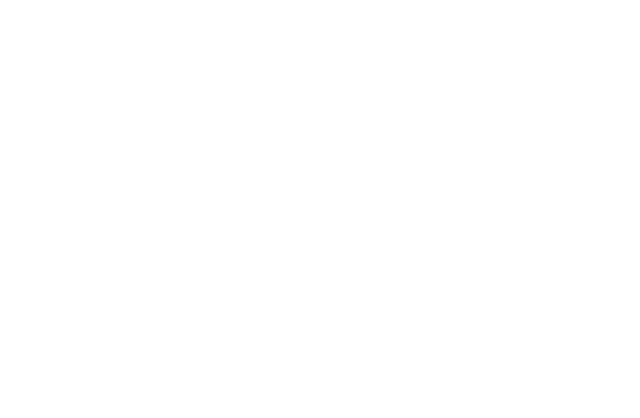
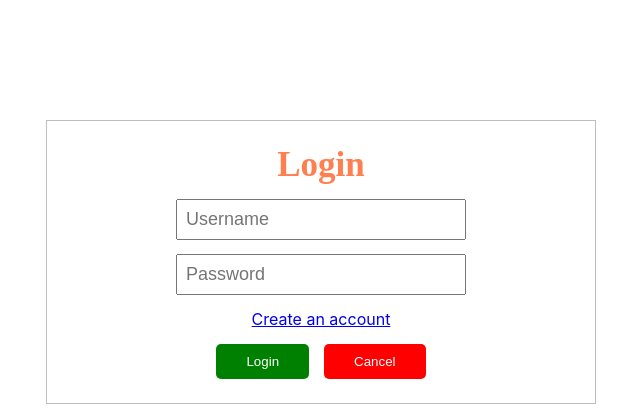
Before and after one commit to TaherMandsor53/portal-product, a React (Create React App) app: page / in a window 1280 px wide. Before the commit this address had no page. Shown: the top 418 px of the page, without its empty margins (319-959 px from the left). Built offline with nearby package versions, Linux system fonts and the light colour scheme.

Commit message:
added private route

```diff
--- a/src/App.js
+++ b/src/App.js
@@ -1,5 +1,5 @@
 import React from 'react';
-import { BrowserRouter as Router, Route, Routes } from 'react-router-dom';
+import { Route, Routes } from 'react-router-dom';
 import { Provider } from 'react-redux';
 import Store from './store/Store';
 import Login from './components/authentication/Login';
@@ -10,7 +10,7 @@
     <div className="App">
       <Provider store={Store}>
         <Routes>
-          <Route path="/login" element={<Login />}></Route>
+          <Route path="/" element={<Login />}></Route>
           <Route path="/register" element={<Registration />}></Route>
         </Routes>
       </Provider>
--- a/src/action/action.js
+++ b/src/action/action.js
@@ -1,6 +1,7 @@
 import * as types from './actionTypes';
 
 export function getProductDetails() {
+  console.log('hello');
   return {
     type: types.PRODUCT_DETAILS_REQUEST,
   };
--- a/src/api/api.js
+++ b/src/api/api.js
@@ -4,6 +4,7 @@
 
 const fetchProductDetails = () => {
   const URL = `${baseURL}/store/data.json`;
+  console.log(URL);
   return axios.get(URL);
 };
 
--- a/src/components/authentication/Login.js
+++ b/src/components/authentication/Login.js
@@ -1,5 +1,7 @@
-import React, { useState } from 'react';
+import React, { useEffect, useState } from 'react';
+import { Link } from 'react-router-dom';
 import InputComp from '../../common-components/InputComp';
+import { getProductDetails } from '../../action/action';
 
 export default function Login() {
   const [userDetails, setUserDetails] = useState({
@@ -11,6 +13,10 @@
     userNameError: '',
     passwordError: '',
   });
+
+  useEffect(() => {
+    getProductDetails();
+  }, []);
 
   const onLoginClick = () => {
     const isValidUserName = userDetails.userName.length > 0;
@@ -54,7 +60,7 @@
           onInputChange={onUserDetailChange}
           errorMsg={userDetailsError.passwordError}
         />
-
+        <Link to="/register">Create an account</Link>
         <div className="button-container">
           <button className="login-btn" onClick={onLoginClick}>
             Login
--- a/src/components/authentication/Registration.js
+++ b/src/components/authentication/Registration.js
@@ -1,4 +1,5 @@
 import React, { useState } from 'react';
+import { Link } from 'react-router-dom';
 import InputComp from '../../common-components/InputComp';
 import './style.scss';
 
@@ -56,7 +57,6 @@
           onInputChange={onChangeRegistrationDetails}
           errorMsg={registrationFormError.nameError}
         />
-
         <InputComp
           placeholderText="User Name"
           inputType="text"
@@ -64,7 +64,6 @@
           onInputChange={onChangeRegistrationDetails}
           errorMsg={registrationFormError.userNameError}
         />
-
         <InputComp
           placeholderText="Password"
           inputType="password"
@@ -72,7 +71,6 @@
           onInputChange={onChangeRegistrationDetails}
           errorMsg={registrationFormError.passwordError}
         />
-
         <InputComp
           placeholderText="Confirm Password"
           inputType="password"
@@ -80,7 +78,7 @@
           onInputChange={onChangeRegistrationDetails}
           errorMsg={registrationFormError.confirmPasswordError}
         />
-
+        Already have account ?<Link to="/">Login</Link>
         <div className="btns">
           <div>
             <button onClick={register} className="register-btn">
--- a/src/components/authentication/style.scss
+++ b/src/components/authentication/style.scss
@@ -47,3 +47,9 @@
   font-weight: 700;
   margin-bottom: 14px;
 }
+
+.register-label {
+  color: blue;
+  font-size: 14px;
+  cursor: pointer;
+}
--- a/src/reducers/ProductDetailsReducer.js
+++ b/src/reducers/ProductDetailsReducer.js
@@ -8,6 +8,7 @@
 export default function productDetails(state = initialState, action) {
   switch (action.type) {
     case types.PRODUCT_DETAILS_REQUEST:
+      console.log('request');
       return { ...state, isFetching: true };
 
     case types.PRODUCT_DETAILS_SUCCESS:
--- a/src/saga/ProductDetailsSaga.js
+++ b/src/saga/ProductDetailsSaga.js
@@ -1,11 +1,11 @@
 import { takeLatest, call, put } from 'redux-saga/effects';
-
 import * as types from '../action/actionTypes';
 import api from '../api/api';
 
 function* productSaga(action) {
   try {
     const productDetails = yield call(api.fetchProductDetails);
+    console.log({ productDetails });
     yield put({
       type: types.PRODUCT_DETAILS_SUCCESS,
       productDetails: productDetails.data,
--- /dev/null
+++ b/src/store/userDetails.json
@@ -0,0 +1,6 @@
+{
+  "userData": {
+    "loginId": "demo",
+    "pass": "demo"
+  }
+}
```
Also changed, not shown: src/PrivateRoute.js (added).
